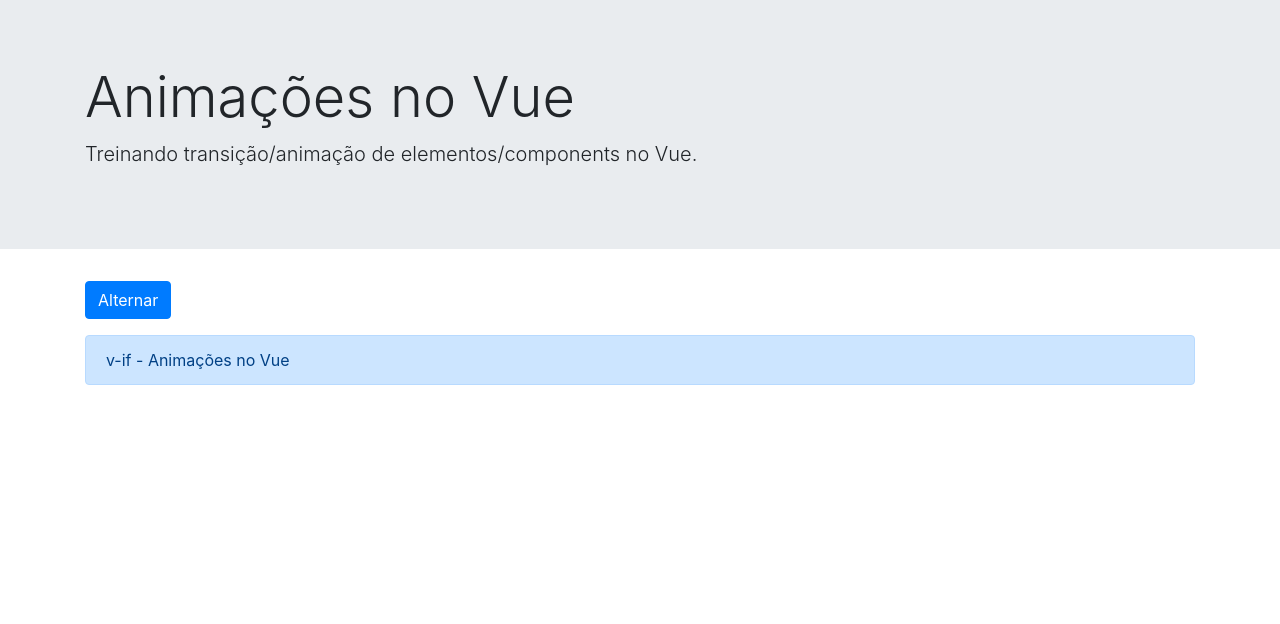
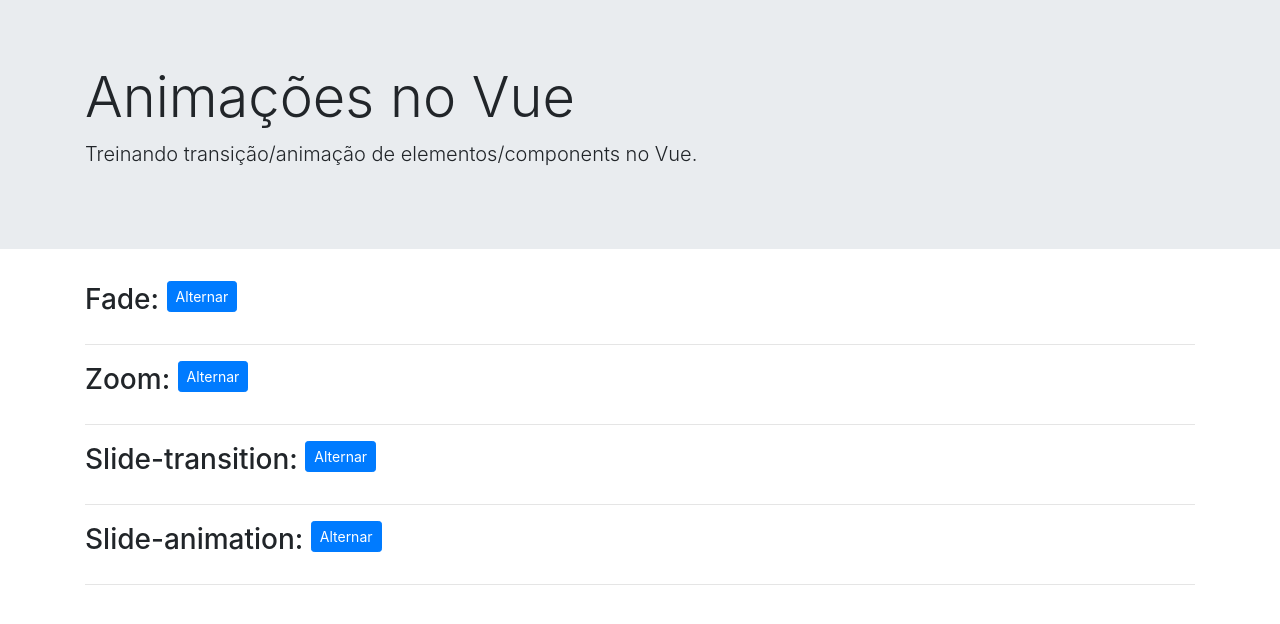
Before and after one commit to Matheus-Alpe/vue-transitions-example, a Vue app: page / in a window 1280 px wide. Shown: the top 624 px of the page. Built offline with nearby package versions, Linux system fonts and the light colour scheme.

Commit message:
feat: added component TransitionExample.

```diff
--- a/src/App.vue
+++ b/src/App.vue
@@ -8,34 +8,20 @@
         </div>
 
         <div class="container">
-            <button class="btn btn-primary mb-3" @click="mostrar = !mostrar">Alternar</button>
-
-            <transition name="fade">
-                <div class="alert alert-primary" v-if="mostrar">v-if - Animações no Vue</div>
-            </transition>
+            <TransitionExample animation-name="fade"/>
+            <TransitionExample animation-name="zoom"/>
+            <TransitionExample animation-name="slide-transition"/>
+            <TransitionExample animation-name="slide-animation"/>
         </div>
     </div>
 </template>
 
 <script>
+import TransitionExample from './components/TransitionExample.vue'
+
 export default {
-    data() {
-        return {
-            mostrar: true
-        }
-    }
+    components: {
+        TransitionExample
+    },
 }
 </script>
-
-<style scoped>
-
-/* Transition In & Out*/
-.fade-enter,
-.fade-leave-to {
-    opacity: 0;
-}
-.fade-enter-active,
-.fade-leave-active {
-    transition: opacity 1s;
-}
-</style>
--- /dev/null
+++ b/src/components/TransitionExample.vue
@@ -0,0 +1,107 @@
+<template>
+    <div class="item">
+        <h3 class="d-inline-block title">{{ capitalizeName }}</h3>
+        <button class="btn btn-primary btn-sm mb-3" @click="mostrar = !mostrar">Alternar</button>
+
+        <transition :name="animationName">
+            <div class="alert alert-primary" v-if="mostrar">v-if - Animações no Vue</div>
+        </transition>
+        <hr>
+    </div>
+</template>
+
+<script>
+export default {
+    props: {
+        animationName: String
+    },
+
+    data() {
+        return {
+            mostrar: false
+        }
+    },
+
+    computed: {
+        capitalizeName() {
+            return `${this.animationName[0].toUpperCase() + this.animationName.substring(1)}: `
+        }
+    }
+}
+</script>
+
+
+<style>
+:root {
+    --transition-duration: .5s;
+}
+
+.title {
+    white-space: pre;
+}
+
+/* <fade> */
+.fade-enter,
+.fade-leave-to {
+    opacity: 0;
+}
+
+.fade-enter-active,
+.fade-leave-active {
+    transition: opacity var(--transition-duration);
+}
+/* </fade> */
+
+/* <zoom> */
+.zoom-enter,
+.zoom-leave-to {
+    transform: scale(0);
+}
+
+.zoom-enter-active,
+.zoom-leave-active {
+    transition: transform var(--transition-duration);
+}
+/* </zoom> */
+
+/* <slide-transition> */
+.slide-transition-enter,
+.slide-transition-leave-to {
+    transform: translateX(-100px);
+}
+
+.slide-transition-enter-active,
+.slide-transition-leave-active {
+    transition: transform var(--transition-duration);
+}
+/* </slide-transition> */
+
+/* <slide-animation> */
+.slide-animation-enter,
+.slide-animation-leave-to {
+    opacity: 0;
+}
+
+.slide-animation-enter-active {
+    animation: slide var(--transition-duration);
+    transition: opacity var(--transition-duration);
+}
+
+.slide-animation-leave-active {
+    animation: slide var(--transition-duration) reverse;
+    transition: opacity var(--transition-duration);
+}
+
+@keyframes slide {
+    /* from {}
+    to {} */
+    0% {
+        transform: translateX(100px);
+    }
+
+    100% {
+        transform: translateX(0);
+    }
+}
+/* </slide-animation> */
+</style>
```
